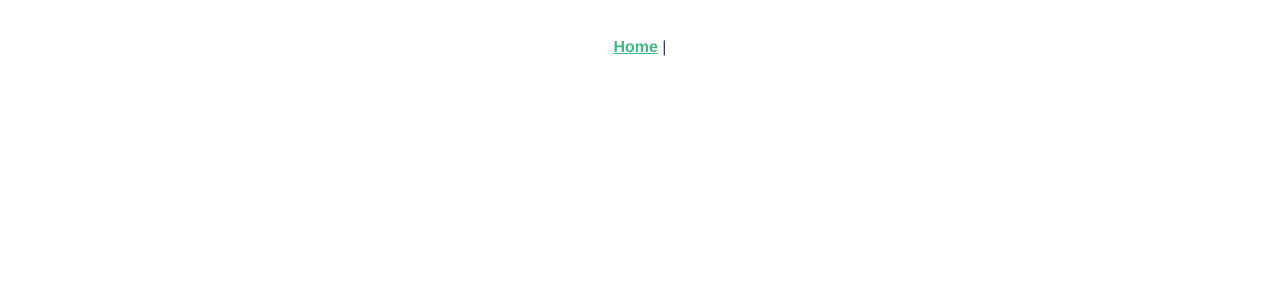
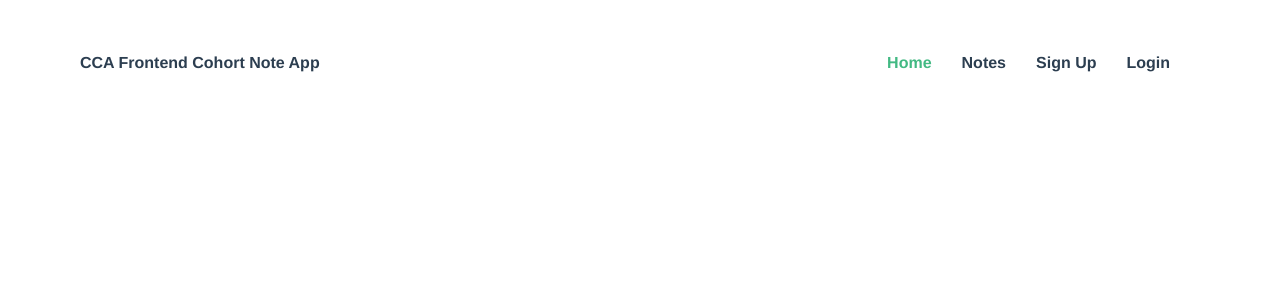
Before and after one commit to EgoLydia/cca-notes-application, a Vue app: page / in a window 1280 px wide. Shown: the top 300 px of the page. Built offline with nearby package versions, Linux system fonts and the light colour scheme.

Commit message:
Edit nav to contain different view links

```diff
--- a/src/App.vue
+++ b/src/App.vue
@@ -1,8 +1,18 @@
 <template>
   <div id="nav">
-    <router-link to="/">Home</router-link> |
+    <nav>
+      <div class="logo">
+        <p>CCA Frontend Cohort Note App</p>
+      </div>
+      <div class="links">
+        <router-link to="/">Home</router-link>
+        <router-link to="/notes">Notes</router-link>
+        <router-link to="/signup">Sign Up</router-link>
+        <router-link to="/login">Login</router-link>
+      </div>
+    </nav>
   </div>
-  <router-view/>
+  <router-view />
 </template>
 
 <style>
@@ -13,16 +23,29 @@
   text-align: center;
   color: #2c3e50;
 }
-
+.logo {
+  font-weight: bold;
+  color: #2c3e50;
+}
+img {
+  max-width: 30px;
+}
+.links a {
+  margin-right: 30px;
+  text-decoration: none;
+  font-weight: bold;
+  color: #2c3e50;
+}
 #nav {
   padding: 30px;
 }
-
-#nav a {
-  font-weight: bold;
-  color: #2c3e50;
+nav {
+  max-width: 1120px;
+  display: flex;
+  justify-content: space-between;
+  align-items: center;
+  margin: 0 auto;
 }
-
 #nav a.router-link-exact-active {
   color: #42b983;
 }
```
